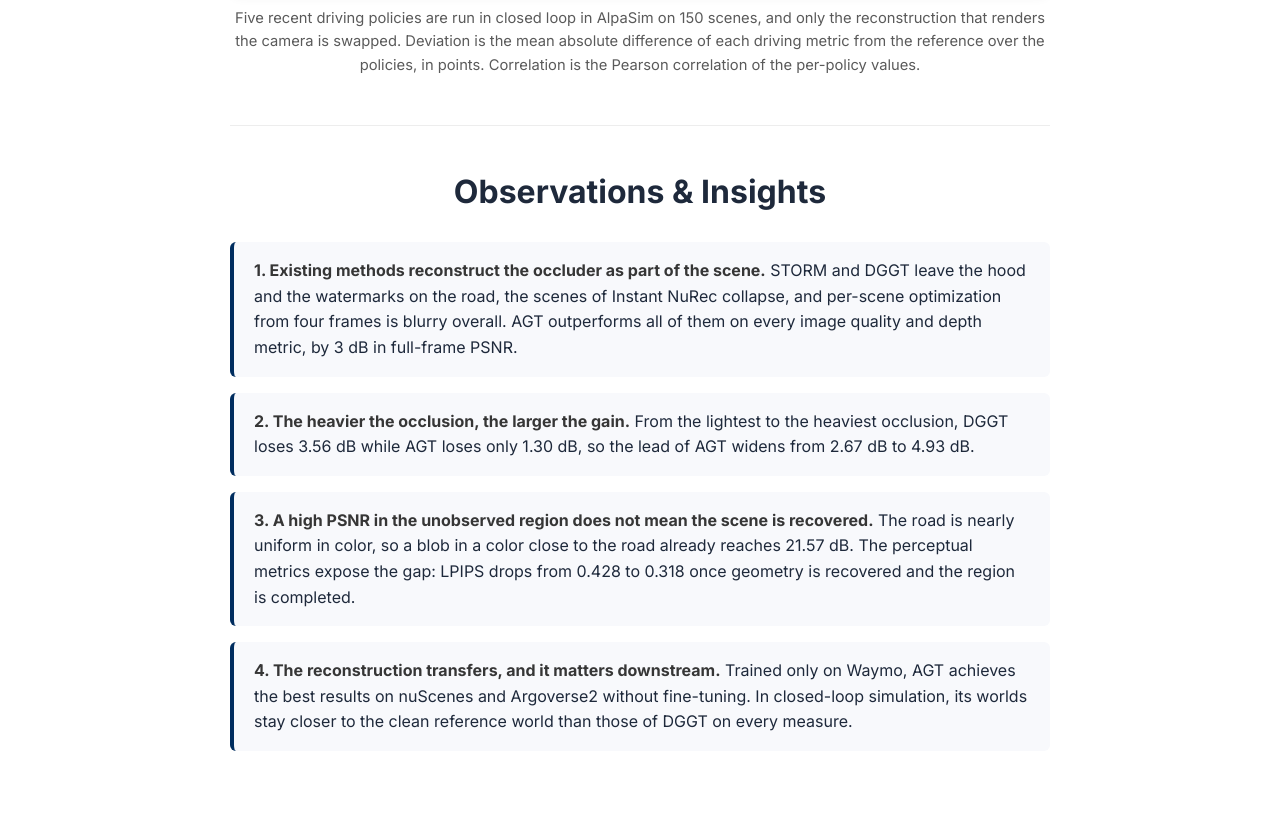
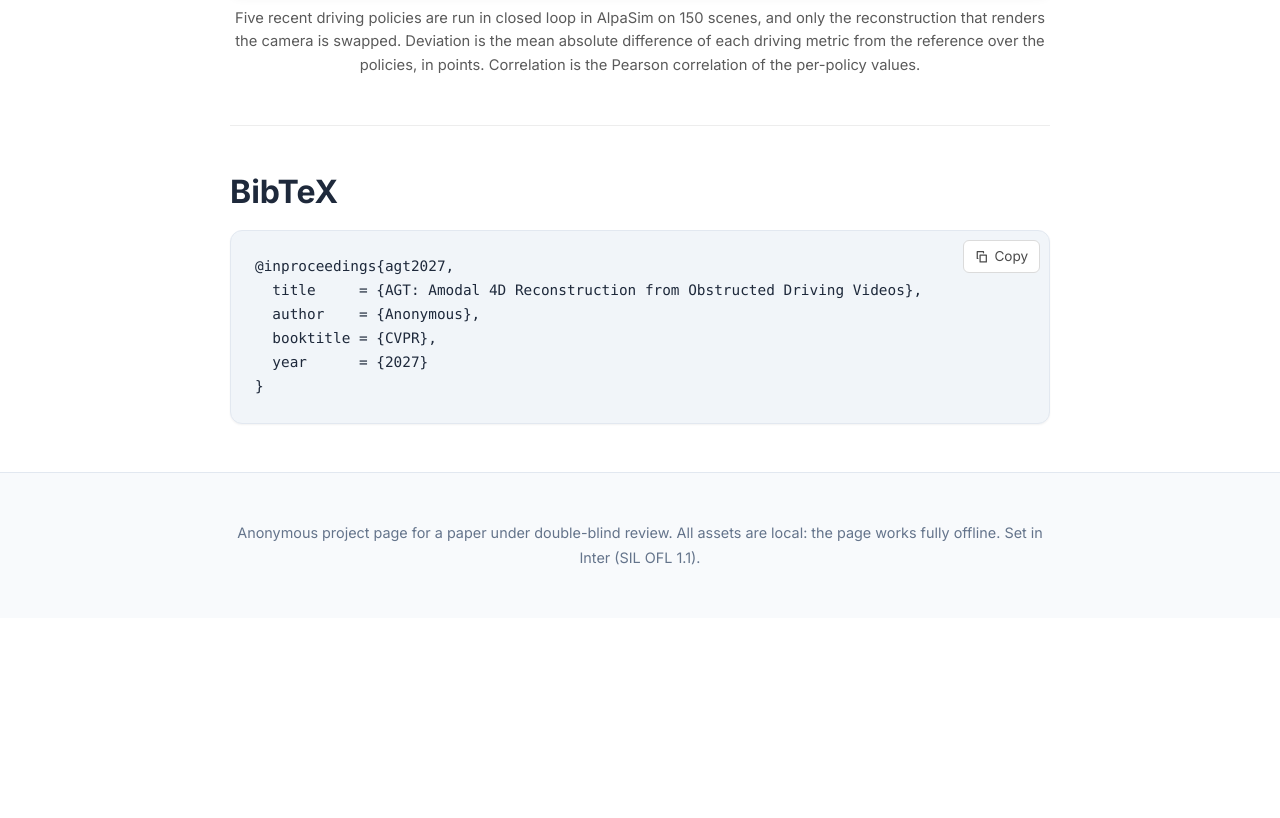
Before and after one commit to MRBXCD/p2603-website, a plain HTML site: page index.html in a window 1280 px wide. Shown: the part 8651-9469 px from the top of the page. After the commit the page ends 9269 px from the top, so only its background shows below. Drawn offline with Linux system fonts and the light colour scheme.

Commit message:
Remove the Observations & Insights section

```diff
--- a/app.js
+++ b/app.js
@@ -8,7 +8,7 @@ const icon = name => `<svg class="icon" aria-hidden="true"><use href="#i-${name}
 (function navigation() {
   const tabs = [...document.querySelectorAll('.nav-tab')];
   const anchors = [['top', 'top'], ['abstract', 'top'], ['videos', 'videos'], ['method', 'method'], ['dataset', 'method'],
-    ['results', 'results'], ['findings', 'results'], ['citation', 'results']]
+    ['results', 'results'], ['citation', 'results']]
     .map(([id, tab]) => [document.getElementById(id), tab]).filter(([node]) => node);
   const scrollButton = document.getElementById('scroll-top');
   let queued = false;
--- a/index.html
+++ b/index.html
@@ -292,17 +292,6 @@
 
     <div class="section-divider"></div>
 
-    <!-- ================= Findings ================= -->
-    <section class="section" id="findings">
-      <div class="container is-narrow">
-        <h2 class="title">Observations &amp; Insights</h2>
-        <div class="takeaway"><b>1. Existing methods reconstruct the occluder as part of the scene.</b> STORM and DGGT leave the hood and the watermarks on the road, the scenes of Instant NuRec collapse, and per-scene optimization from four frames is blurry overall. AGT outperforms all of them on every image quality and depth metric, by 3&nbsp;dB in full-frame PSNR.</div>
-        <div class="takeaway"><b>2. The heavier the occlusion, the larger the gain.</b> From the lightest to the heaviest occlusion, DGGT loses 3.56&nbsp;dB while AGT loses only 1.30&nbsp;dB, so the lead of AGT widens from 2.67&nbsp;dB to 4.93&nbsp;dB.</div>
-        <div class="takeaway"><b>3. A high PSNR in the unobserved region does not mean the scene is recovered.</b> The road is nearly uniform in color, so a blob in a color close to the road already reaches 21.57&nbsp;dB. The perceptual metrics expose the gap: LPIPS drops from 0.428 to 0.318 once geometry is recovered and the region is completed.</div>
-        <div class="takeaway"><b>4. The reconstruction transfers, and it matters downstream.</b> Trained only on Waymo, AGT achieves the best results on nuScenes and Argoverse2 without fine-tuning. In closed-loop simulation, its worlds stay closer to the clean reference world than those of DGGT on every measure.</div>
-      </div>
-    </section>
-
     <!-- ================= BibTeX ================= -->
     <section class="section" id="citation">
       <div class="container is-narrow">
```
